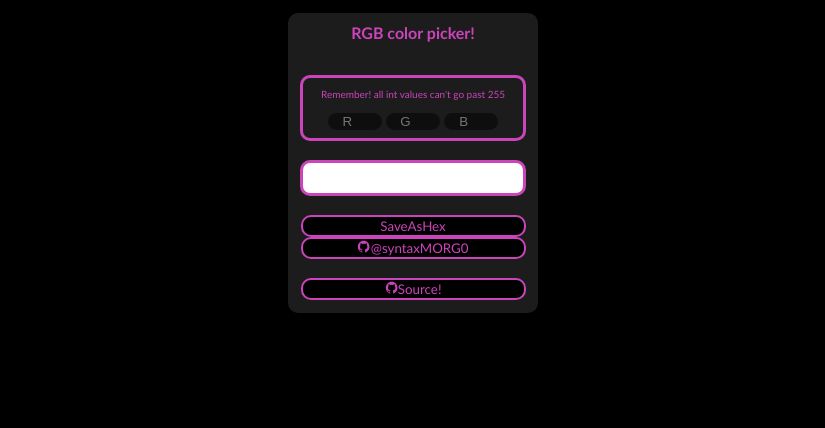
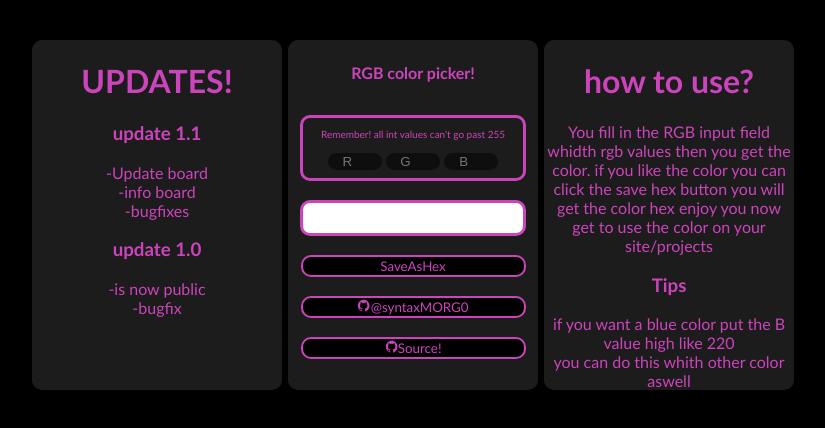
Before and after one commit to syntaxMORG0/RGB_ColorPicker, a plain HTML site: page RGB_Colorpicker/index.html in a window 1280 px wide. Shown: the whole page, without its empty margins (227-1052 px from the left). Drawn offline with nearby package versions, Linux system fonts and the light colour scheme.

Commit message:
Update 1.1

```diff
--- a/src/index.html
+++ b/RGB_Colorpicker/index.html
@@ -9,6 +9,33 @@
         <link rel="icon" href="https://cdn-icons-png.flaticon.com/512/25/25231.png">
     </head>
     <body>
+        <div class="Update-container">
+            <h1>UPDATES!</h1>
+            <p>
+                <h3>update 1.1</h3>
+                -Update board<br>
+                -info board<br>
+                -bugfixes<br>
+            </p>
+            <p>
+                <h3>update 1.0</h3>
+                -is now public<br>
+                -bugfix<br>
+            </p>
+        </div>
+        <div class="Info-container">
+            <h1>how to use?</h1>
+            <p>
+                You fill in the RGB input field whidth rgb values
+                then you get the color. if you like the color you
+                can click the save hex button you will get the color hex
+                enjoy you now get to use the color on your site/projects
+                <br>
+                <h3>Tips</h3>
+                if you want a blue color put the B value high like 220<br>
+                you can do this whith other color aswell<br>
+            </p>
+        </div>
         <div class="container">
             <h2 style="font-size: medium;" class="top-text">RGB color picker!</h2><br>
             <div class="border">
@@ -20,8 +47,7 @@
                 </div>
             </div><br>
             <div class="final-color"></div><br>
-            <button id="SaveAsHex">SaveAsHex</button>
-            <br>
+            <button id="SaveAsHex">SaveAsHex</button><br><br>
             <button id="Profile"><ion-icon name="logo-github"></ion-icon>@syntaxMORG0</button><br><br>
             <button id="Source"><ion-icon name="logo-github"></ion-icon>Source!</button>
         </div>
--- a/src/style.css
+++ b/RGB_Colorpicker/style.css
@@ -28,17 +28,6 @@ button {
   animation: colorRotate 6s linear 0s infinite;
 }
 
-.container {
-  width: 250px;
-  height: 300px;
-  background-color: rgba(255, 255, 255, 0.108);
-  border-radius: 10px;
-  margin-left: auto;
-  margin-right: auto;
-  margin-top: auto;
-  text-align: center;
-  animation: colorRotate 6s linear 0s infinite;
-}
 
 .border {
   width: 220px;
@@ -82,3 +71,45 @@ button {
     border-color: #6666ff;
   }
 }
+
+.container {
+  width: 250px;
+  height: 350px;
+  background-color: rgba(255, 255, 255, 0.108);
+  border-radius: 10px;
+  position: absolute;
+  top: 5%;
+  left: 50%; /* Center horizontally */
+  margin: auto;
+  text-align: center;
+  animation: colorRotate 6s linear 0s infinite;
+  transform: translateX(-50%); /* Center horizontally */
+}
+
+.Update-container {
+  width: 250px;
+  height: 350px;
+  background-color: rgba(255, 255, 255, 0.108);
+  border-radius: 10px;
+  position: absolute;
+  top: 5%;
+  left: 30%; /* Center horizontally */
+  margin: auto;
+  text-align: center;
+  animation: colorRotate 6s linear 0s infinite;
+  transform: translateX(-50%); /* Center horizontally */
+}
+
+.Info-container {
+  width: 250px;
+  height: 350px;
+  background-color: rgba(255, 255, 255, 0.108);
+  border-radius: 10px;
+  position: absolute;
+  top: 5%;
+  left: 70%; /* Center horizontally */
+  margin: auto;
+  text-align: center;
+  animation: colorRotate 6s linear 0s infinite;
+  transform: translateX(-50%); /* Center horizontally */
+}
```
Also changed, not shown: RGB_Colorpicker/script.js (renamed from src/script.js).
